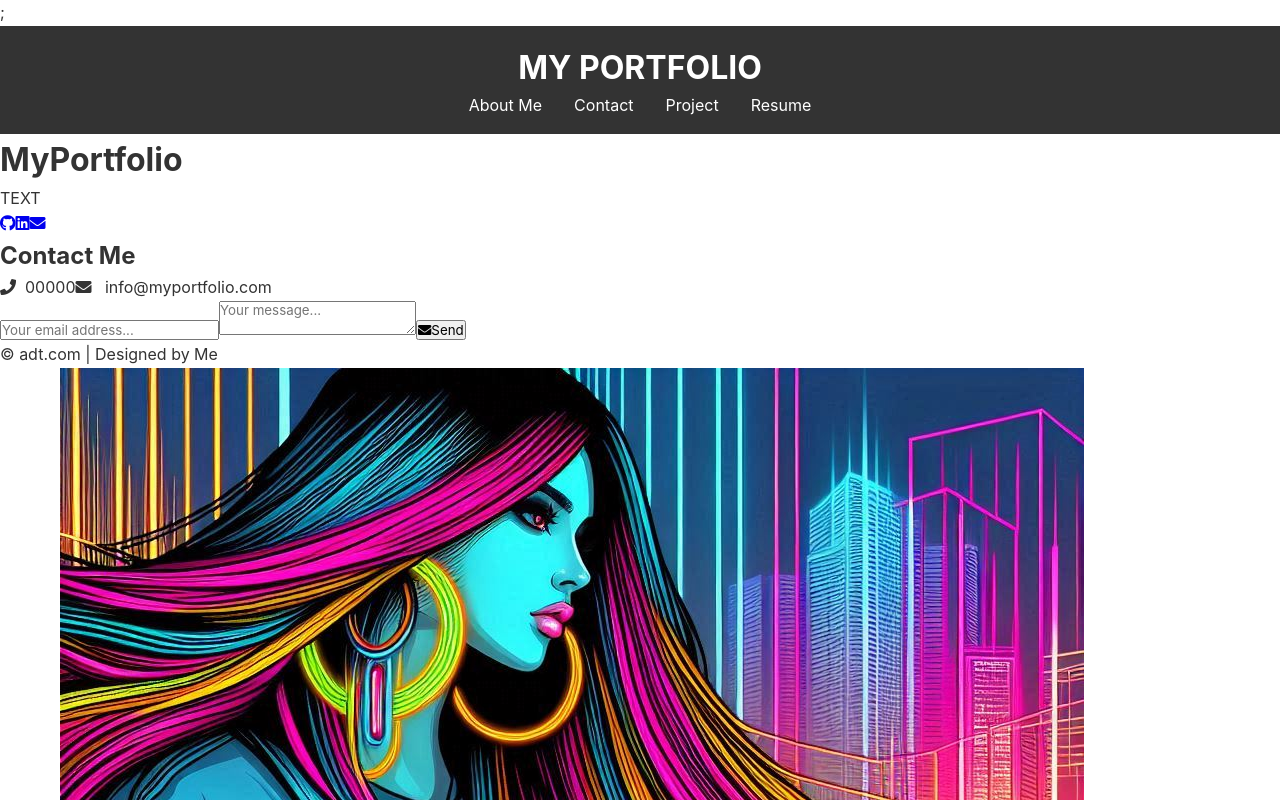
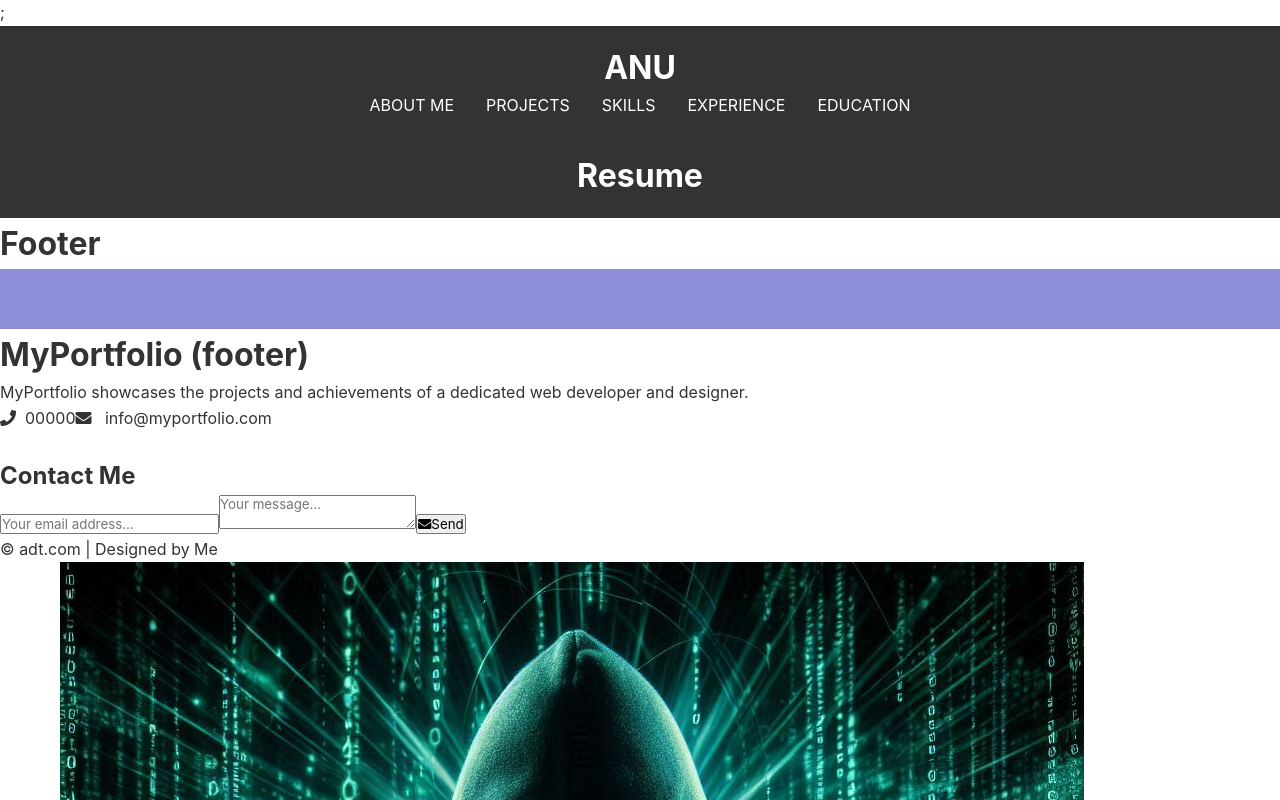
Before and after one commit to ANUDT/portfolio-html, a React (Vite) app: page /resume in a window 1280 px wide. Shown: the top 800 px of the page. Built offline with nearby package versions, Linux system fonts and the light colour scheme.

Commit message:
ordering layout

```diff
--- a/src/components/AboutMe.jsx
+++ b/src/components/AboutMe.jsx
@@ -4,32 +4,7 @@ import avatar from "../../image/adt.jpeg"
 function AboutMe() {
   return (
     <header>
-      <nav>
-        <ul>
-          <li>
-            <a href="/">ABOUT ME </a>
-          </li>
-          <li>
-            <a href="/project">PROJECTS </a>
-          </li>
-          <li>
-            <a href="/">SKILLS </a>
-          </li>
-          <li>
-            <a href="/">EXPERIENCE </a>
-          </li>
-          <li>
-            <a href="/">EDUCATION </a>
-          </li>
-        </ul>
-      </nav>
-      <span></span>
-          <h1>ANU</h1>
-          <div className="avatar container">
-          <img src={avatar} className="avatar"/>
-          </div>
 
-      <p>DT</p>
     </header>
   );
 }
--- a/src/components/Footer.jsx
+++ b/src/components/Footer.jsx
@@ -10,7 +10,7 @@ function Footer() {
       <footer className="footer"></footer>
       <div className="footer-content">
         <div className="footer-section about">
-          <h1 className="logo-text">MyPortfolio</h1>
+          <h1 className="logo-text">MyPortfolio (footer)</h1>
           <p>
             MyPortfolio showcases the projects and achievements of a dedicated web developer and designer.
           </p>
--- a/src/components/Header.jsx
+++ b/src/components/Header.jsx
@@ -1,69 +1,33 @@
-import Navigation from './Navigation';
 import styles from '../header.css';
-import headText1 from '../../image/adt.jpeg';
-import headText2 from '../../image/Designer.jpeg';
-import headText3 from '../../image/Designer.jpeg';
 
 function Header() {
   return (
     <div className={styles.App}>;
       <header>
-        <h1>MY PORTFOLIO</h1>
-        <Navigation />
-        </header>
-        <div className="h-content">
-          <div className="h-section about">
-            <h1 className="logo-text">MyPortfolio</h1>
-            <p>
-            TEXT
-            </p>
+      <h1>ANU</h1>
+      <nav>
+        <ul>
+          <li>
+            <a href="/">ABOUT ME </a>
+          </li>
+          <li>
+            <a href="/project">PROJECTS </a>
+          </li>
+          <li>
+            <a href="/">SKILLS </a>
+          </li>
+          <li>
+            <a href="/">EXPERIENCE </a>
+          </li>
+          <li>
+            <a href="/">EDUCATION </a>
+          </li>
+        </ul>
+      </nav>
+      <span></span>
 
-            <div className="socials">
-              <a href="#"><i className="fab fa-github"></i></a>
-              <a href="#"><i className="fab fa-linkedin"></i></a>
-              <a href="#"><i className="fas fa-envelope"></i></a>
-            </div>
-          </div>
-          <div className="h-section contact-form">
-            <h2>Contact Me</h2>
-
-            <div className="contact">
-              <span><i className="fas fa-phone"></i> &nbsp;00000</span>
-              <span><i className="fas fa-envelope"></i> &nbsp; info@myportfolio.com</span>
-            </div>
-
-            <form action="index.html" method="post">
-              <input type="email" name="email" className="text-input contact-input" placeholder="Your email address..." />
-              <textarea name="message" className="text-input contact-input" placeholder="Your message..."></textarea>
-              <button type="submit" className="btn btn-big">
-                <i className="fas fa-envelope"></i>
-                Send
-              </button>
-            </form>
-          </div>
-        </div>
-        <div className="h-bottom">&copy; adt.com | Designed by Me</div>
-        <div className="headText container">
-          <img src={headText1} className="headText-1 style=width:100%" alt="HeadText 1" />
-          <a href="https://github.com">HeadText 1</a>
-          <img src={headText2} className="headText-2 style=width:100%" alt="HeadText 2" />
-          <a href="https://github.com">HeadText 2</a>
-          <img src={headText3} className="headText-3 style=width:100%" alt="HeadText 3" />
-          <a href="https://github.com">HeadText 3</a>
-        </div>
-        <div className="h-section links">
-          <h2>Quick Links</h2>
-          <ul>
-            <li><a href="#home">Home</a></li>
-            <li><a href="#about">About</a></li>
-            <li><a href="#projects">Projects</a></li>
-            <li><a href="#contact">Contact</a></li>
-            </ul>
-      </div>
-      <header>
-  {/* Your header content */}
-</header>
-</div>
+    </header>
+    </div>
 )}
 
 export default Header;
```
Also changed, not shown: src/components/styled.jsx (deleted).
